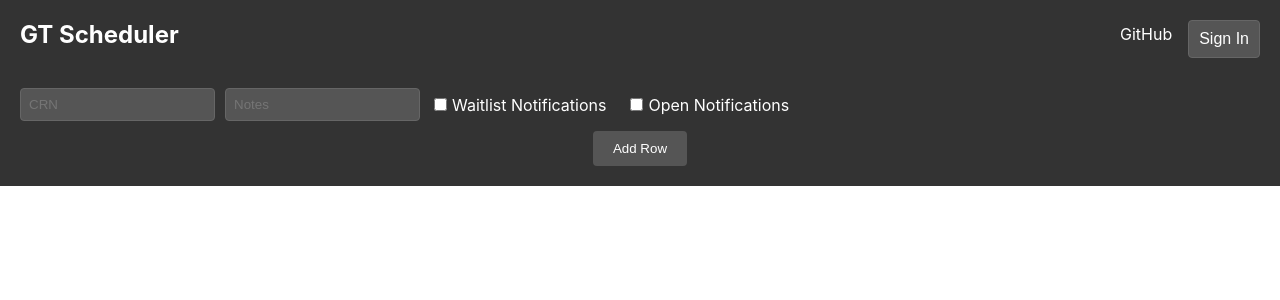
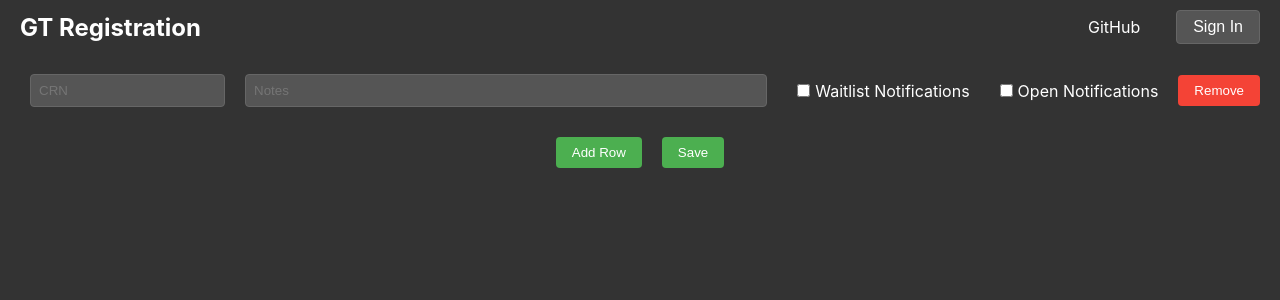
Before and after one commit to akhilkammila/course-registration-frontend, a React (Create React App) app: page / in a window 1280 px wide. Shown: the top 300 px of the page. Built offline with nearby package versions, Linux system fonts and the light colour scheme.

Commit message:
basic page layout and ui done

```diff
--- a/src/components/CourseList.css
+++ b/src/components/CourseList.css
@@ -1,27 +1,42 @@
 /* CourseList.css */
 .course-list {
+    display: flex;
+    flex-direction: column;
+    align-items: center; /* Center children horizontally */
+    height: calc(100vh - 60px); /* Adjust 60px if the header is a different height */
+    background-color: #333; /* Same as the header */
+    color: white;
     padding: 20px;
-    background-color: #333; /* Same as the header */
   }
 
   .row {
     display: flex;
+    justify-content: center; /* Center children within the row */
     align-items: center;
+    width: 100%; /* Row takes full width of the course-list */
     margin-bottom: 10px; /* Spacing between rows */
   }
 
+  .row input[type="text"],
+  .row input[type="checkbox"],
+  .row label {
+    margin: 0 10px; /* Spacing between items */
+  }
+
   .row input[type="text"] {
-    margin-right: 10px;
     padding: 8px;
     border-radius: 4px;
     border: 1px solid #666;
-    color: white;
     background-color: #555;
   }
 
+  .row input[type="text"][placeholder="Notes"] {
+    flex-grow: 3; /* Makes the notes input 3 times wider than other inputs */
+  }
+
   .row label {
-    margin-right: 20px;
-    color: white;
+    display: flex;
+    align-items: center;
   }
 
   .row input[type="checkbox"] {
@@ -35,8 +50,51 @@
     background-color: #555;
     color: white;
     cursor: pointer;
+    align-self: center; /* Align button to the center of the course-list */
   }
 
   button:hover {
     background-color: #666;
   }
+
+  /* Add to CourseList.css */
+
+.remove-row-button {
+    padding: 8px 16px;
+    margin-left: 10px; /* Spacing from the last input field */
+    background-color: #f44336; /* A red color for the remove button */
+    color: white;
+    border: none;
+    border-radius: 4px;
+    cursor: pointer;
+  }
+
+  .remove-row-button:hover {
+    background-color: #d32f2f; /* Darker red on hover */
+  }
+
+
+  /* Add to CourseList.css */
+
+  .row-controls {
+    display: flex;
+    justify-content: center; /* Center the buttons */
+    align-items: center;
+    margin-top: 20px; /* Spacing from the rows */
+  }
+
+  .add-row-button,
+  .save-button {
+    padding: 8px 16px;
+    margin: 0 10px; /* Adds spacing between the buttons */
+    background-color: #4CAF50; /* Example color for the add button */
+    color: white;
+    border: none;
+    border-radius: 4px;
+    cursor: pointer;
+  }
+
+  .add-row-button:hover,
+  .save-button:hover {
+    background-color: #388E3C; /* Darker green on hover */
+  }
--- a/src/components/CourseList.tsx
+++ b/src/components/CourseList.tsx
@@ -19,6 +19,11 @@
     setRows([...rows, newRow]);
   };
 
+  const handleRemoveRow = (index: number) => {
+    const newRows = rows.filter((_, rowIndex) => rowIndex !== index);
+    setRows(newRows);
+  };
+
   const handleTextChange = (index: number, field: 'crn' | 'notes', value: string) => {
     const newRows = [...rows];
     newRows[index][field] = value;
@@ -29,6 +34,13 @@
     const newRows = [...rows];
     newRows[index][field] = value;
     setRows(newRows);
+  };
+
+  const handleSave = () => {
+    // Implement your save logic here
+    // For demonstration, we're just logging the current state to the console
+    console.log('Saving rows:', rows);
+    // If saving to server, you would make an API call here
   };
 
   return (
@@ -63,9 +75,16 @@
             />
             Open Notifications
           </label>
+          <button onClick={() => handleRemoveRow(index)} className="remove-row-button">
+            Remove
+          </button>
         </div>
       ))}
-      <button onClick={handleAddRow}>Add Row</button>
+      <div className="row-controls">
+        <button onClick={handleAddRow} className="add-row-button">Add Row</button>
+        <button onClick={handleSave} className="save-button">Save</button>
+      </div>
+
     </div>
   );
 };
--- a/src/components/Header.tsx
+++ b/src/components/Header.tsx
@@ -12,9 +12,9 @@
 const Header: React.FC<HeaderProps> = ({ isSignedIn, accountName, onSignIn, onSignOut }) => {
   return (
     <header className="header">
-      <div className="logo">GT Scheduler</div>
+      <div className="logo">GT Registration</div>
       <nav className="navigation">
-        <a href="https://github.com/your-repository" target="_blank" rel="noopener noreferrer" className="github-link">
+        <a href="https://github.com/akhilkammila/course-registration-frontend" target="_blank" rel="noopener noreferrer" className="github-link">
           GitHub
         </a>
         {isSignedIn ? (
--- a/src/components/SignInModal.css
+++ b/src/components/SignInModal.css
@@ -22,8 +22,8 @@
     text-align: center;
   }
 
-  .sign-in-button,
-  .cancel-button {
+  .modal-sign-in-button,
+  .modal-cancel-button {
     margin-top: 10px;
     display: block;
     width: 80%;
@@ -32,7 +32,7 @@
     margin-right: auto;
   }
 
-  .cancel-button {
+  .modal-cancel-button {
     background-color: #f44336;
     color: white;
     /* Additional styles for cancel button */
--- a/src/components/SignInModal.tsx
+++ b/src/components/SignInModal.tsx
@@ -11,12 +11,15 @@
     <div className="modal-overlay">
       <div className="modal-content">
         <h2>Sign in</h2>
-        <p>Sign in using one of the below identity providers to start syncing your schedules across devices.</p>
+        <p>Sign in, or create an account, using email/password.</p>
         {/* Here you would put the logic to handle sign-in, for now, they are just buttons */}
-        <button className="sign-in-button">Sign in with email</button>
-        <button className="sign-in-button">Sign in with Google</button>
-        <button className="sign-in-button">Sign in with GitHub</button>
-        <button onClick={onClose} className="cancel-button">Cancel</button>
+        <button className="modal-sign-in-button">Sign in with email</button>
+        <button className="modal-sign-in-button">Create account with email</button>
+        <button className="modal-sign-in-button">Reset password</button>
+        {/* <button className="modal-sign-in-button">Sign in with Google</button>
+        <button className="modal-sign-in-button">Sign in with GitHub</button> */}
+
+        <button onClick={onClose} className="modal-cancel-button">Cancel</button>
       </div>
     </div>
   );
```
Also changed, not shown: 1 other file (tests, documents, lock files or other folders).
